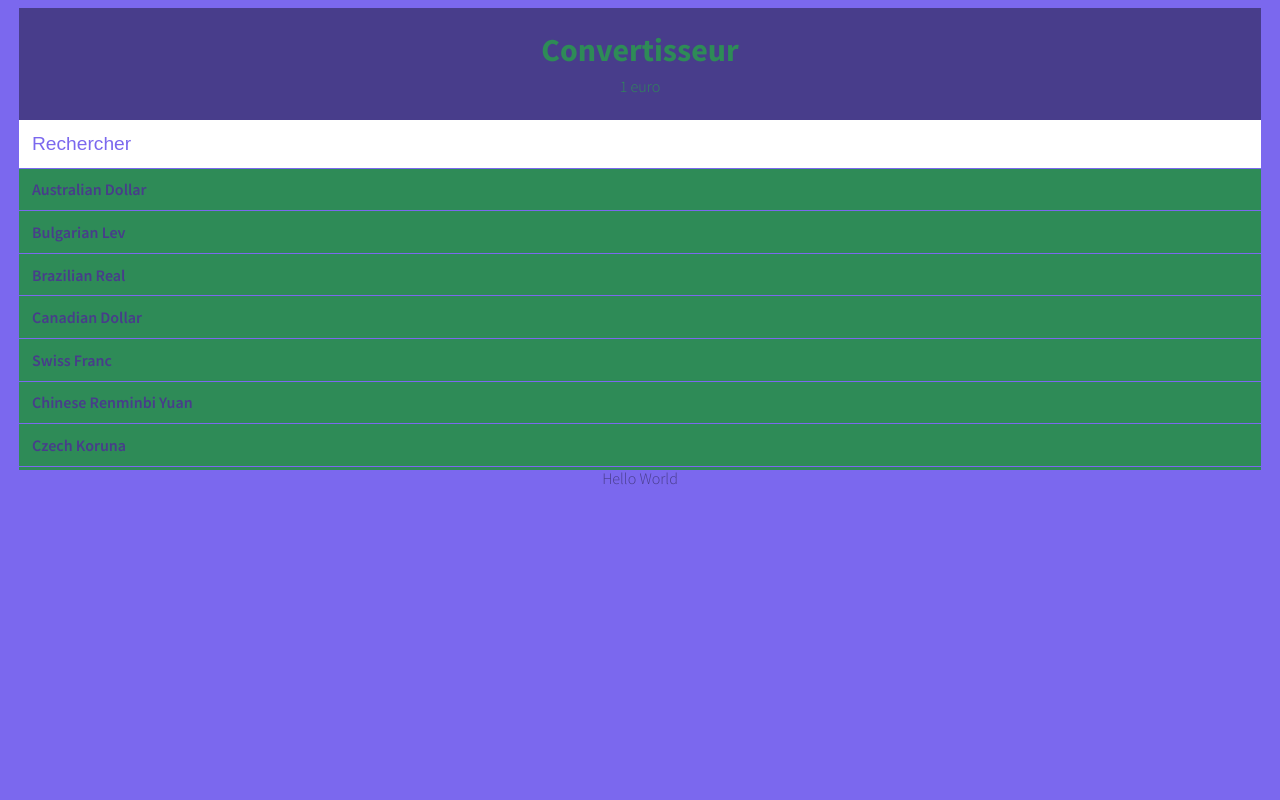
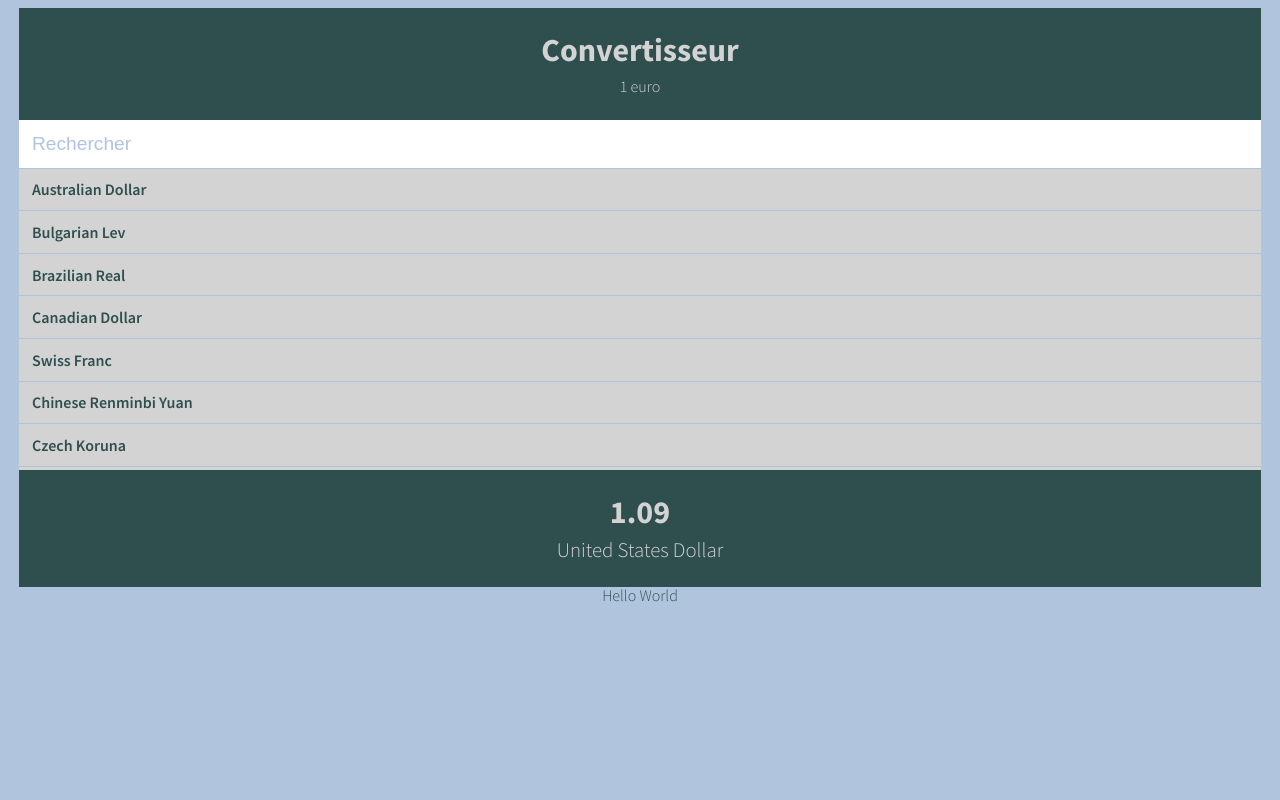
Before and after one commit to AlbanBerthn/Converter, a React app: page / in a window 1280 px wide. Built offline with nearby package versions, Linux system fonts and the light colour scheme.

Commit message:
ajout du composant amount et dynamisation du resultat

```diff
--- /dev/null
+++ b/src/components/Amount/amount.scss
@@ -0,0 +1,17 @@
+@use 'src/styles/vars';
+
+.amount {
+  padding: vars.$gutter * 2;
+  background-color: vars.$mainColor;
+  color: vars.$lightColor;
+
+  &-value {
+    font-weight: vars.$fwBold;
+    font-size: 2em;
+  }
+
+  &-currency {
+    font-size: 1.3em;
+    margin-top: vars.$gutter;
+  }
+}
--- /dev/null
+++ b/src/components/Amount/index.js
@@ -0,0 +1,23 @@
+// == Import :  npm
+import PropTypes from 'prop-types';
+
+// == Import : local
+import './amount.scss';
+
+// == Composant
+function Amount({ currency, value }) {
+  return (
+    <div className="amount">
+      <p className="amount-value">{value}</p>
+      <p className="amount-currency">{currency}</p>
+    </div>
+  );
+}
+
+Amount.propTypes = {
+  currency: PropTypes.string.isRequired,
+  value: PropTypes.number.isRequired,
+};
+
+// == Export
+export default Amount;
--- a/src/components/Converter/index.js
+++ b/src/components/Converter/index.js
@@ -7,6 +7,7 @@ import currenciesList from '../../data/currencies';
 // Composant
 import Header from '../Header';
 import Currencies from '../Currencies';
+import Amount from '../Amount';
 // Style
 import './converter.scss';
 
@@ -31,7 +32,7 @@ class Converter extends React.Component {
     this.state = {
       isOpen: false,
       baseAmount: 1,
-      currency: 'United State Dollar',
+      currency: 'United States Dollar',
       search: '',
     };
   }
@@ -46,6 +47,13 @@ class Converter extends React.Component {
       const { currency } = this.state;
       document.title = currency;
     }
+
+  // appelé juste après chaque rendu du composant, sauf le premier
+  componentDidUpdate() {
+    console.log('componentDidUpdate : Execution à chaque re-rendu');
+    const { currency } = this.state;
+    document.title = currency;
+  }
 
   handleCurrencyClick(name) {
     // Le but ici est de venir modifier la valeur de la propriété currency du state
@@ -97,6 +105,25 @@ class Converter extends React.Component {
 
     return filteredCurrencies;
   }
+
+  // Fonction qui retourne le resultat de conversion
+  makeConversion() {
+    // On recup les données depuis notre state
+    const { baseAmount, currency } = this.state;
+    // On recup les infos de la devise choisie
+    const currencyData = currenciesList.find((item) => item.name === currency);
+    // On extrait le taux de conversion
+    console.log(currencyData);
+    // console.log(currenciesList);
+    const { rate } = currencyData;
+    // On fait la conversion
+    const result = baseAmount * rate;
+    // On limite à 2 décimales
+    const formattedResult = Math.round(result * 100) / 100;
+
+    return formattedResult;
+  }
+
   // Pour lire une propriété du State il faut faire :
   // this.state.isOpen (par exemple)
   // => on adapte donc l'affichage conditionnel en ce basant sur notre State
@@ -109,6 +136,10 @@ class Converter extends React.Component {
       currency,
       search,
     } = this.state;
+
+    // On recup le resultat de conversion
+    // Pour l'envoyer au composant qui doit l'afficher
+    const result = this.makeConversion();
 
     // On recup la liste des devises filtrées par raport à l'entrée utilisateur
     // contenu dans le state
@@ -123,6 +154,7 @@ class Converter extends React.Component {
           searchValue={search}
           setSearch={this.handleChangeSearch}
           />
+        <Amount currency={currency} value={result} />
         <p>Hello World</p>
       </div>
     );
--- a/src/styles/_vars.scss
+++ b/src/styles/_vars.scss
@@ -4,9 +4,9 @@ $fwLight: 300;
 $fwMedium: 600;
 $fwBold: 700;
 
-$mainColor: #483D8B; // DarkSlateBlue
-$altColor: #7B68EE; // MediumSlateBlue
-$lightColor: #2E8B57; //SeaGreen
+$mainColor: #2F4F4F; // DarkSlateGray
+$altColor: #B0C4DE; // LightSteelBlue
+$lightColor: #D3D3D3; //LightGray
 
 $fastTransition: 0.2s;
 $slowTransition: 1s;
```
